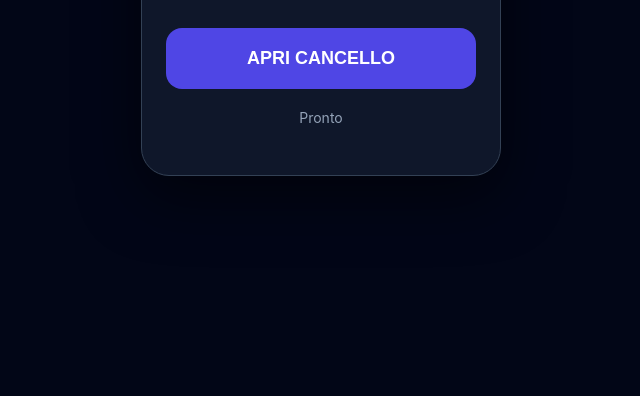
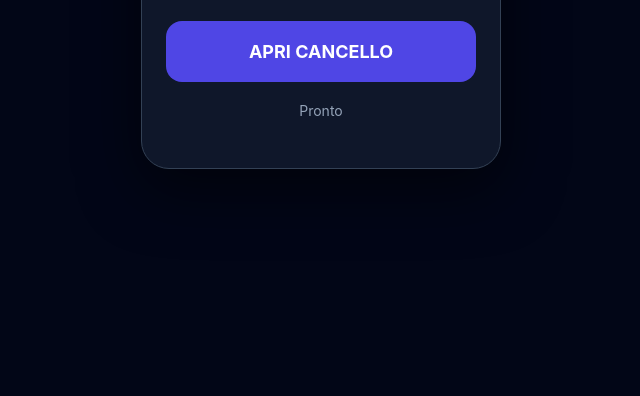
Before and after one commit to infrasmartconnect-dev/telecomando-cancello, a plain HTML site: page index.html in a window 1280 px wide. Shown: the part 404-800 px from the top of the page, without its empty margins (319-959 px from the left). Drawn offline with Linux system fonts and the light colour scheme.

Commit message:
Update index.html

```diff
--- a/index.html
+++ b/index.html
@@ -9,6 +9,19 @@
 
   <style>
     * { box-sizing: border-box; }
+
+    .pulsante {
+  display: block;
+  width: 100%;
+  margin-top: 24px;
+  padding: 20px 12px;
+  border-radius: 16px;
+  background: #4f46e5;
+  color: white;
+  font-size: 18px;
+  font-weight: bold;
+  text-decoration: none;
+}
 
     body {
       margin: 0;
@@ -76,9 +89,9 @@
     <h1>Telecomando Cancello</h1>
     <p>Controllo remoto del cancello</p>
 
-    <button onclick="mostraMessaggio()">
-      APRI CANCELLO
-    </button>
+<a class="pulsante" href="https://t.me/MioCancelloCasa_bot">
+  APRI CANCELLO
+</a>
 
     <p id="messaggio">Pronto</p>
   </main>
```
